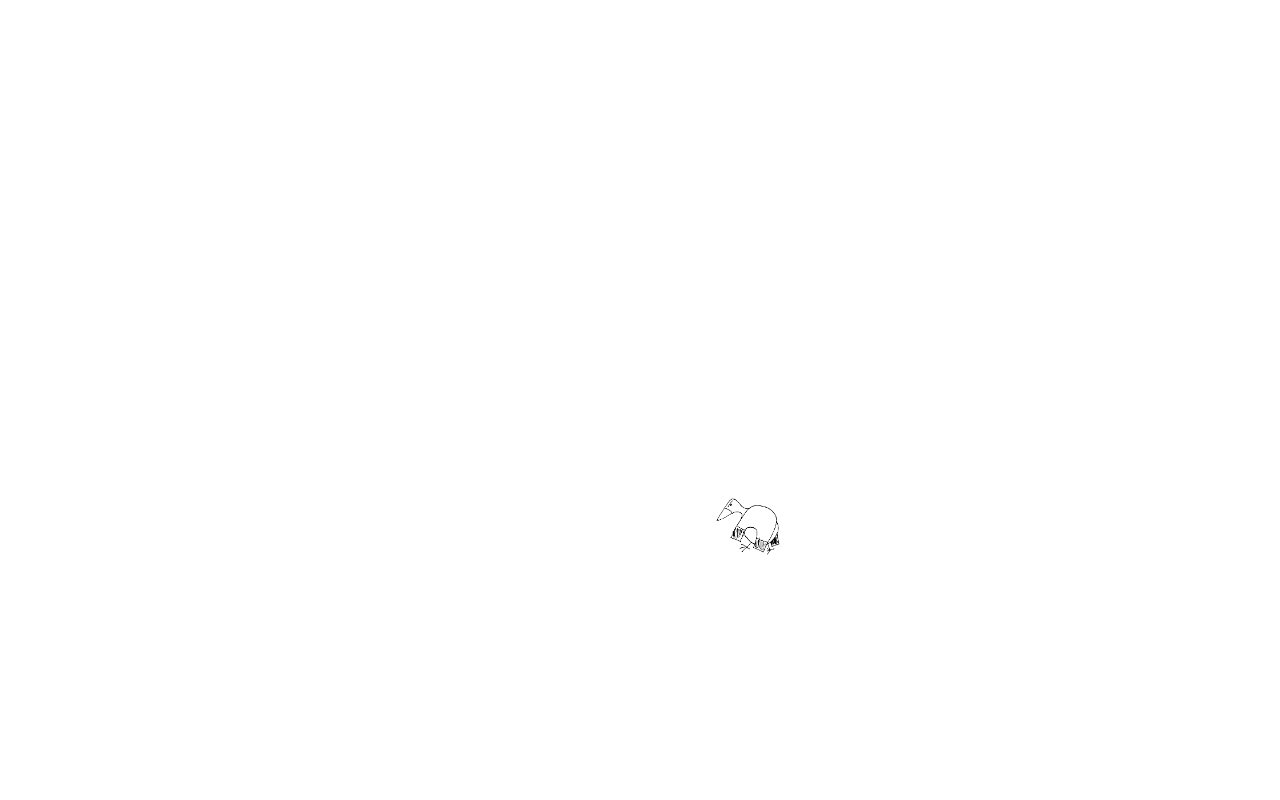
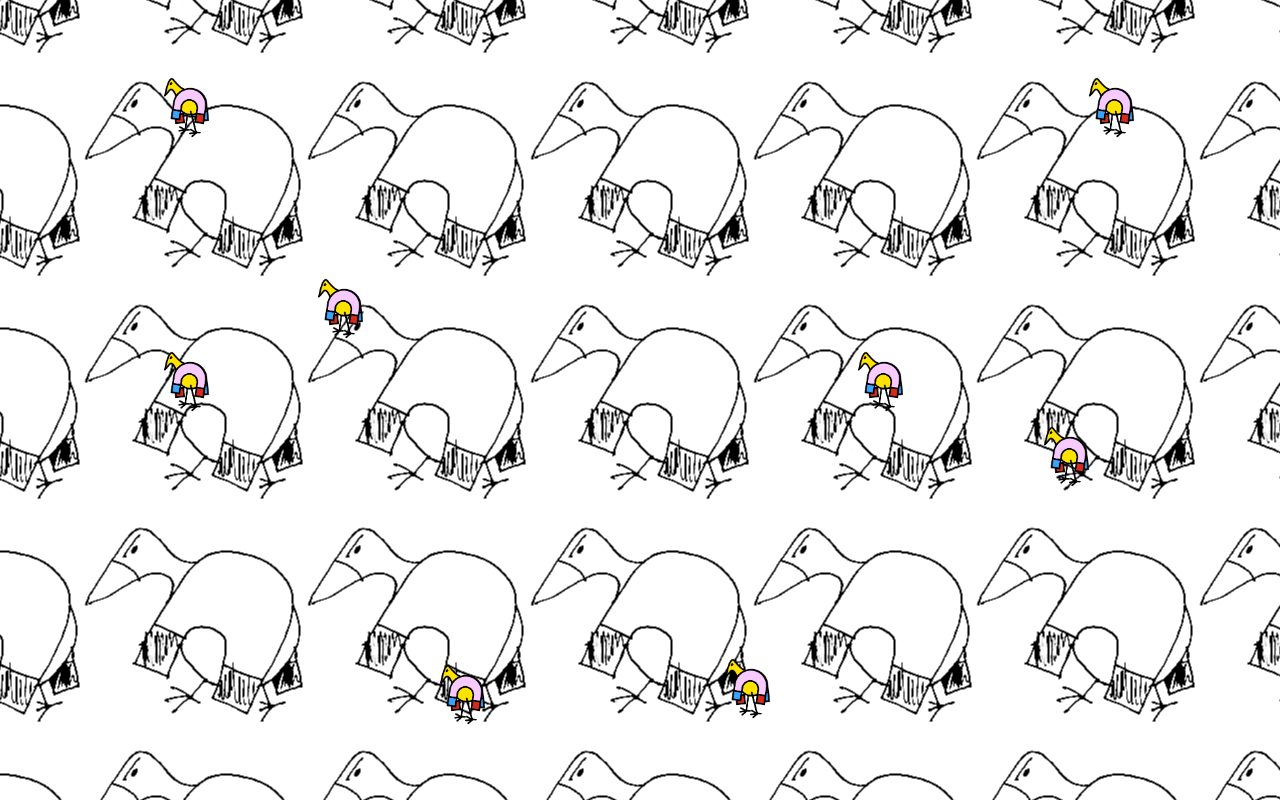
Before and after one commit to jeremyBanks/ferro, a plain HTML site: page docs/index.html in a window 1280 px wide. Drawn offline with Linux system fonts and the light colour scheme.

Commit message:
gratuitous more animation

```diff
--- a/docs/index.html
+++ b/docs/index.html
@@ -2,10 +2,26 @@
 
 <title>Ferro</title>
 
+<div><div><div><div><div><div><div><div>
+    </div></div></div></div></div></div></div></div>
+
 <style>
+    html, body, div {
+        margin: 0;
+        padding: 0;
+        position: absolute;
+        width: 100%;
+        height: 100%;
+    }
+
     html {
-        min-height: 100%;
-        background-image: url(./ferro.png);
+        background-image: url(./ferro-b.png);
+        background-position: center;
+    }
+
+    div {
+        height: 100%;
+        background-image: url(./ferro-v.png);
         background-position: center;
         background-size: 64px;
         background-repeat: no-repeat;
@@ -14,6 +30,40 @@
         animation-iteration-count: infinite;
         animation-direction: default;
         animation-timing-function: ease-in-out;
+        animation-delay: -3s;
+    }
+
+    div div {
+        animation-delay: -23s;
+    }
+
+    div div div {
+        animation-delay: -43s;
+    }
+
+    div div div div {
+        animation-direction: reverse;
+        animation-delay: -63s;
+    }
+
+    div div div div div {
+        animation-direction: reverse;
+        animation-delay: -83s;
+    }
+
+    div div div div div div {
+        animation-direction: reverse;
+        animation-delay: -103s;
+    }
+
+    div div div div div div div {
+        animation-direction: reverse;
+        animation-delay: -123s;
+    }
+
+    div div div div div div div div {
+        animation-direction: reverse;
+        animation-delay: -143s;
     }
 
     @keyframes sideways {
```
Also changed, not shown: docs/ferro-b.png (renamed from docs/ferro.png), docs/ferro-p.jpg (added), docs/ferro-v.png (added).
